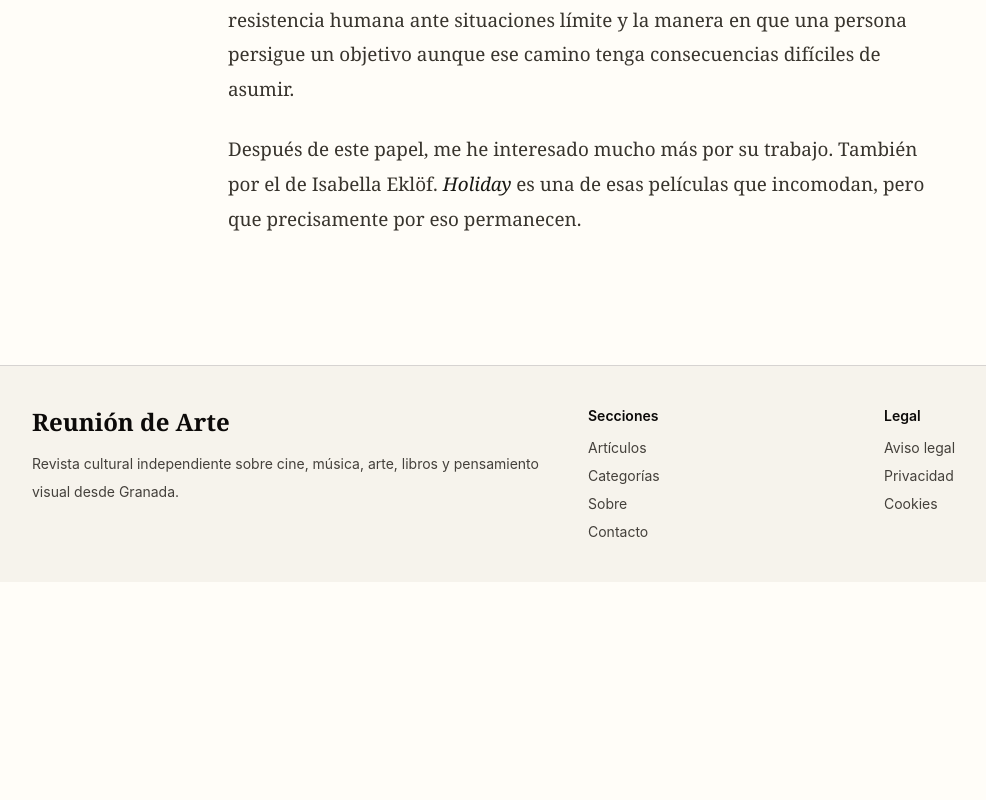
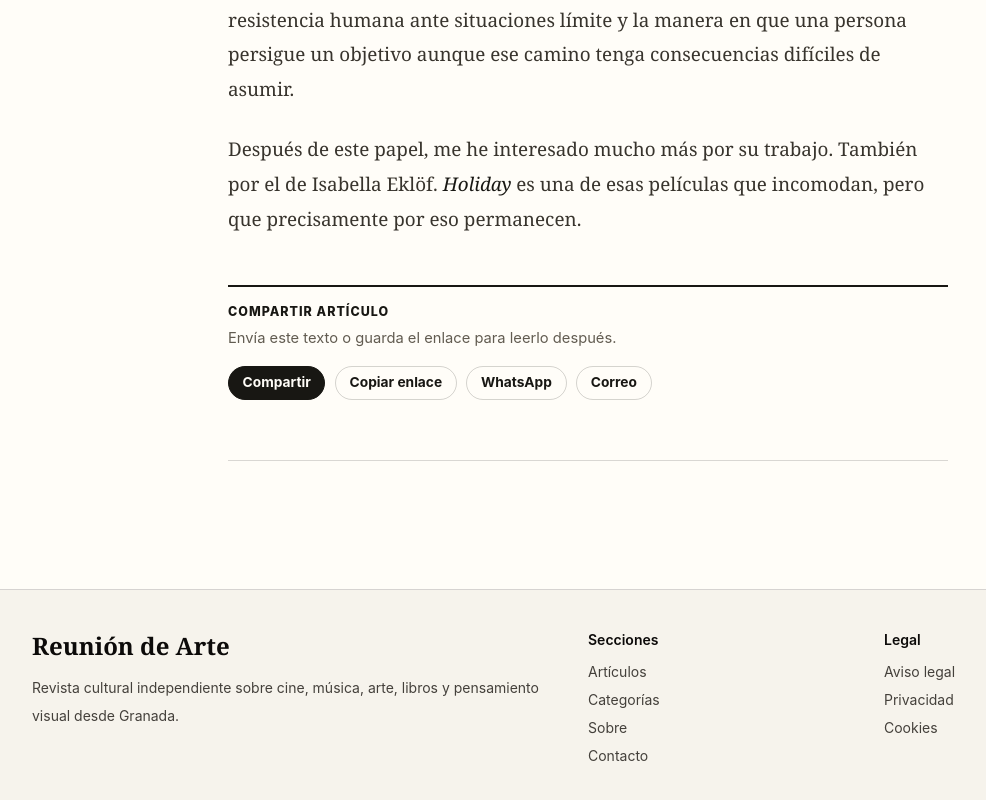
Before and after one commit to RDAJose/reuniondearte-web-oficial, a Next.js app: page /articulos/holiday-crudo-retrato-del-lujo-y-el-sufrimiento in a window 1280 px wide. Shown: the part 2534-3334 px from the top of the page, without its empty margins (52-1038 px from the left). Before the commit the page ends 3116 px from the top, so only its background shows below. Built offline with nearby package versions, Linux system fonts and the light colour scheme.

Commit message:
Improve public editorial layout sharing and no-image states

```diff
--- a/app/articulos/[slug]/page.tsx
+++ b/app/articulos/[slug]/page.tsx
@@ -4,6 +4,7 @@ import { notFound } from "next/navigation";
 import { ArticleAuthorBox } from "@/components/articles/ArticleAuthorBox";
 import { ArticleCard } from "@/components/articles/ArticleCard";
 import { ArticleMarkdown } from "@/components/articles/ArticleMarkdown";
+import { ArticleShare } from "@/components/articles/ArticleShare";
 import {
   getArticleBySlug,
   getPublishedArticles,
@@ -15,6 +16,7 @@ import {
   getArticleImageCaption,
   getArticleImageCredit,
 } from "@/lib/articles/media";
+import { siteConfig } from "@/lib/config/site";
 
 const EMPTY_ARTICLES_PLACEHOLDER = "__sin-articulos-publicados__";
 
@@ -91,6 +93,7 @@ export default async function ArticleDetailPage({
   const relatedArticles = (await getPublishedArticles())
     .filter((item) => item.slug !== article.slug)
     .slice(0, 3);
+  const articleUrl = new URL(`/articulos/${article.slug}/`, siteConfig.url).toString();
 
   return (
     <main className="article-detail">
@@ -139,6 +142,8 @@ export default async function ArticleDetailPage({
           <ArticleAuthorBox publishedAt={article.publishedAt} />
 
           <ArticleMarkdown>{article.contentMarkdown}</ArticleMarkdown>
+
+          <ArticleShare title={article.title} url={articleUrl} />
         </div>
       </article>
 
--- a/app/globals.css
+++ b/app/globals.css
@@ -80,40 +80,9 @@ a {
   text-underline-offset: 4px;
 }
 
-.article-card-placeholder {
-  display: grid;
-  width: 100%;
-  min-width: 0;
-  place-items: center;
-  background:
-    linear-gradient(135deg, rgba(139, 36, 24, 0.08), rgba(24, 23, 19, 0.04)),
-    repeating-linear-gradient(90deg, rgba(24, 23, 19, 0.07) 0 1px, transparent 1px 18px),
-    var(--paper);
-}
-
-.article-card-placeholder span {
-  max-width: calc(100% - 1rem);
-  border: 1px solid rgba(24, 23, 19, 0.16);
-  border-radius: 999px;
-  padding: 0.55rem 0.85rem;
-  color: var(--accent);
-  font-size: 0.72rem;
-  font-weight: 700;
-  letter-spacing: 0.08em;
-  text-transform: uppercase;
-  overflow-wrap: anywhere;
-}
-
 .home-article-flow {
   display: grid;
   gap: 2rem;
-}
-
-.home-article-flow .article-card-placeholder {
-  background:
-    linear-gradient(135deg, rgba(24, 23, 19, 0.05), rgba(139, 36, 24, 0.08)),
-    repeating-linear-gradient(0deg, rgba(24, 23, 19, 0.06) 0 1px, transparent 1px 16px),
-    var(--paper);
 }
 
 .article-card-title {
@@ -527,6 +496,78 @@ a {
   line-height: 1.5;
 }
 
+.article-share {
+  display: grid;
+  gap: 1rem;
+  margin-top: 3rem;
+  border-top: 2px solid #181713;
+  border-bottom: 1px solid rgba(24, 23, 19, 0.16);
+  padding: 1rem 0 1.1rem;
+}
+
+.article-share h2 {
+  margin: 0;
+  color: #181713;
+  font-family: Inter, ui-sans-serif, system-ui, sans-serif;
+  font-size: 0.78rem;
+  font-weight: 800;
+  letter-spacing: 0.08em;
+  text-transform: uppercase;
+}
+
+.article-share p {
+  margin: 0.35rem 0 0;
+  color: #625c51;
+  font-size: 0.92rem;
+  line-height: 1.55;
+}
+
+.article-share__actions {
+  display: flex;
+  flex-wrap: wrap;
+  gap: 0.6rem;
+}
+
+.article-share button,
+.article-share a {
+  border: 1px solid rgba(24, 23, 19, 0.18);
+  border-radius: 999px;
+  background: transparent;
+  padding: 0.58rem 0.85rem;
+  color: #181713;
+  cursor: pointer;
+  font: inherit;
+  font-size: 0.86rem;
+  font-weight: 700;
+  line-height: 1;
+  text-decoration: none;
+}
+
+.article-share button:hover,
+.article-share a:hover,
+.article-share button:focus-visible,
+.article-share a:focus-visible {
+  border-color: rgba(139, 36, 24, 0.5);
+  color: var(--accent);
+  outline: none;
+}
+
+.article-share .article-share__primary {
+  border-color: #181713;
+  background: #181713;
+  color: #fffdf8;
+}
+
+.article-share .article-share__primary:hover,
+.article-share .article-share__primary:focus-visible {
+  background: var(--accent);
+  color: #fffdf8;
+}
+
+.article-share__status {
+  min-height: 1.4em;
+}
+
 .article-content ul,
 .article-content ol {
   margin-top: 1.4rem;
--- a/app/page.tsx
+++ b/app/page.tsx
@@ -59,7 +59,13 @@ export default async function Home() {
           </div>
 
           {leadArticle ? (
-            <article className="grid min-w-0 grid-cols-1 gap-6 border-b border-stone-300 pb-8 md:grid-cols-[minmax(0,1.05fr)_minmax(0,0.95fr)]">
+            <article
+              className={
+                leadImage
+                  ? "grid min-w-0 grid-cols-1 gap-6 border-b border-stone-300 pb-8 md:grid-cols-[minmax(0,1.05fr)_minmax(0,0.95fr)]"
+                  : "border-b border-stone-300 pb-8"
+              }
+            >
               {leadImage ? (
                 <Link
                   href={`/articulos/${leadArticle.slug}`}
@@ -75,15 +81,7 @@ export default async function Home() {
                     className="object-cover"
                   />
                 </Link>
-              ) : (
-                <Link
-                  href={`/articulos/${leadArticle.slug}`}
-                  className="article-card-placeholder aspect-[4/3] w-full min-w-0 md:order-2"
-                  aria-label={leadArticle.title}
-                >
-                  <span>{leadArticle.category}</span>
-                </Link>
-              )}
+              ) : null}
 
               <div className="min-w-0 md:order-1">
                 <p className="editorial-kicker">{leadArticle.category}</p>
--- a/components/articles/ArticleCard.tsx
+++ b/components/articles/ArticleCard.tsx
@@ -23,8 +23,8 @@ export function ArticleCard({
 
   return (
     <article className="group min-w-0 border-t border-stone-300 bg-[#fffdf8] pt-4">
-      <Link href={href} className="block" aria-label={article.title}>
-        {image ? (
+      {image ? (
+        <Link href={href} className="block" aria-label={article.title}>
           <div className="relative aspect-[4/3] w-full min-w-0 overflow-hidden bg-stone-100 sm:aspect-[16/10]">
             <Image
               src={image}
@@ -35,12 +35,8 @@ export function ArticleCard({
               className="object-cover transition duration-500 group-hover:scale-[1.03]"
             />
           </div>
-        ) : (
-          <div className="article-card-placeholder aspect-[4/3] w-full min-w-0 sm:aspect-[16/10]">
-            <span>{article.category}</span>
-          </div>
-        )}
-      </Link>
+        </Link>
+      ) : null}
 
       <div className={isCompact ? "min-w-0 pt-4" : "min-w-0 pt-5"}>
         <div className="flex flex-wrap items-center gap-3 text-[0.72rem] font-semibold uppercase text-stone-500">
--- /dev/null
+++ b/components/articles/ArticleShare.tsx
@@ -0,0 +1,75 @@
+"use client";
+
+import { useMemo, useState } from "react";
+
+type ArticleShareProps = {
+  title: string;
+  url: string;
+};
+
+export function ArticleShare({ title, url }: ArticleShareProps) {
+  const [status, setStatus] = useState("");
+
+  const encoded = useMemo(
+    () => ({
+      title: encodeURIComponent(title),
+      url: encodeURIComponent(url),
+    }),
+    [title, url],
+  );
+
+  async function copyUrl() {
+    try {
+      await navigator.clipboard.writeText(url);
+      setStatus("Enlace copiado");
+    } catch {
+      setStatus("No se ha podido copiar el enlace");
+    }
+  }
+
+  async function shareArticle() {
+    if (navigator.share) {
+      try {
+        await navigator.share({ title, url });
+        setStatus("Artículo compartido");
+        return;
+      } catch (error) {
+        if (error instanceof DOMException && error.name === "AbortError") {
+          return;
+        }
+      }
+    }
+
+    await copyUrl();
+  }
+
+  return (
+    <aside className="article-share" aria-labelledby="article-share-title">
+      <div>
+        <h2 id="article-share-title">Compartir artículo</h2>
+        <p>Envía este texto o guarda el enlace para leerlo después.</p>
+      </div>
+
+      <div className="article-share__actions">
+        <button type="button" className="article-share__primary" onClick={shareArticle}>
+          Compartir
+        </button>
+        <button type="button" onClick={copyUrl}>
+          Copiar enlace
+        </button>
+        <a
+          href={`https://wa.me/?text=${encoded.title}%20${encoded.url}`}
+          rel="noopener noreferrer"
+          target="_blank"
+        >
+          WhatsApp
+        </a>
+        <a href={`mailto:?subject=${encoded.title}&body=${encoded.url}`}>Correo</a>
+      </div>
+
+      <p className="article-share__status" aria-live="polite">
+        {status}
+      </p>
+    </aside>
+  );
+}
```
